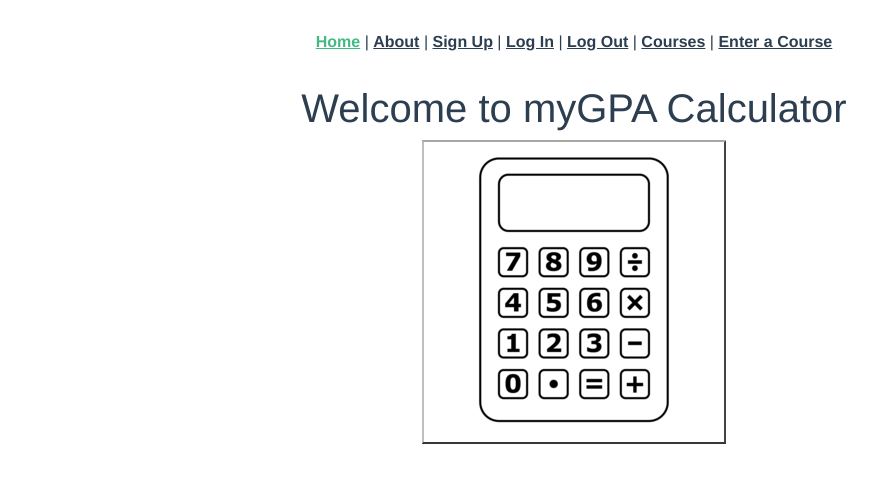
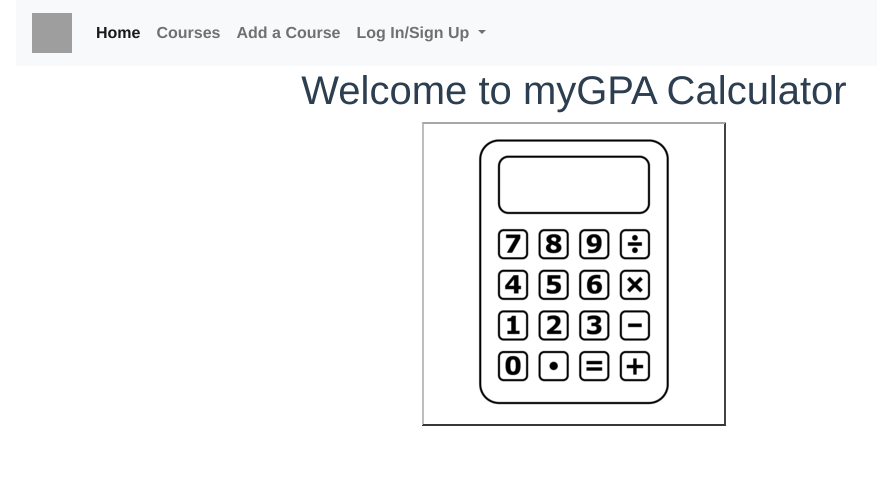
Before and after one commit to DeanaVandegriff/my-gpa-calculator-app, a Vue app: page / in a window 1280 px wide. Shown: the top 482 px of the page, without its empty margins (66-943 px from the left). Built offline with nearby package versions, Linux system fonts and the light colour scheme; grey boxes are pictures that could not be loaded.

Commit message:
adds NavBar

```diff
--- a/src/App.vue
+++ b/src/App.vue
@@ -1,5 +1,5 @@
 <template>
-  <nav>
+  <!-- <nav>
     <router-link to="/">Home</router-link>
     |
     <router-link to="/about">About</router-link>
@@ -13,7 +13,66 @@
     <router-link to="/courses">Courses</router-link>
     |
     <router-link to="/courses/new">Enter a Course</router-link>
-  </nav>
+  </nav> -->
+  <div class="container">
+    <nav class="navbar navbar-expand-lg navbar-light bg-light">
+      <a class="navbar-brand" href="#">
+        <img
+          src="https://thumbs.dreamstime.com/b/calculator-icon-isolated-white-background-vector-185767448.jpg"
+          width="40"
+          height="40"
+          alt=""
+        />
+      </a>
+      <button
+        class="navbar-toggler"
+        type="button"
+        data-toggle="collapse"
+        data-target="#navbarSupportedContent"
+        aria-controls="navbarSupportedContent"
+        aria-expanded="false"
+        aria-label="Toggle navigation"
+      >
+        <span class="navbar-toggler-icon"></span>
+      </button>
+
+      <div class="collapse navbar-collapse" id="navbarSupportedContent">
+        <ul class="navbar-nav mr-auto">
+          <li class="nav-item active">
+            <a class="nav-link" href="/">
+              Home
+              <span class="sr-only">(current)</span>
+            </a>
+          </li>
+          <li class="nav-item">
+            <a class="nav-link" href="/courses">Courses</a>
+          </li>
+          <li class="nav-item">
+            <a class="nav-link" href="/courses/new">Add a Course</a>
+          </li>
+          <li class="nav-item dropdown">
+            <a
+              class="nav-link dropdown-toggle"
+              href="#"
+              id="navbarDropdown"
+              role="button"
+              data-toggle="dropdown"
+              aria-haspopup="true"
+              aria-expanded="false"
+            >
+              Log In/Sign Up
+            </a>
+            <div class="dropdown-menu" aria-labelledby="navbarDropdown">
+              <a class="dropdown-item" href="/login">Log In</a>
+              <a class="dropdown-item" href="/signup">Sign Up</a>
+              <div class="dropdown-divider"></div>
+              <a class="dropdown-item" href="/logout">Log Out</a>
+            </div>
+          </li>
+        </ul>
+      </div>
+    </nav>
+  </div>
   <router-view />
 </template>
 
--- a/src/views/CoursesNew.vue
+++ b/src/views/CoursesNew.vue
@@ -47,6 +47,7 @@ export default {
           <input type="text" v-model="newCoursesParams.level" />
         </div>
       </div>
+      <br />
       <input type="submit" value="Create Course" />
     </form>
   </div>
```
